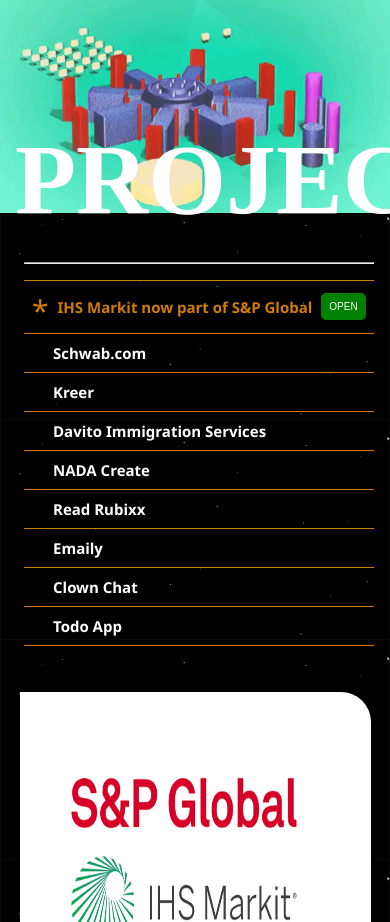
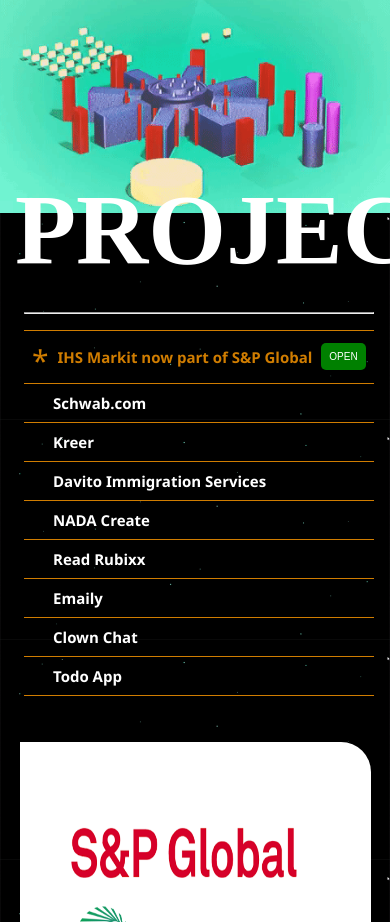
Before and after one commit to paulthechampion/champs-portfolio, a React (Create React App) app: page / in a window 390 px wide. Shown: the part 3100-4022 px from the top of the page. Built offline with nearby package versions, Linux system fonts and the light colour scheme; some icons are missing; a web font is replaced by a local one.

Commit message:
done again lol

```diff
--- a/public/style.css
+++ b/public/style.css
@@ -1270,7 +1270,7 @@ footer{height:10em; position: relative;bottom: 0%;left:0%;z-index: -1;
 
 
     .projectsH3 {
-        margin-top: 11em;
+        margin-top: 11.5em;
     }
     .relax-fish {
         width: 100%;
```
